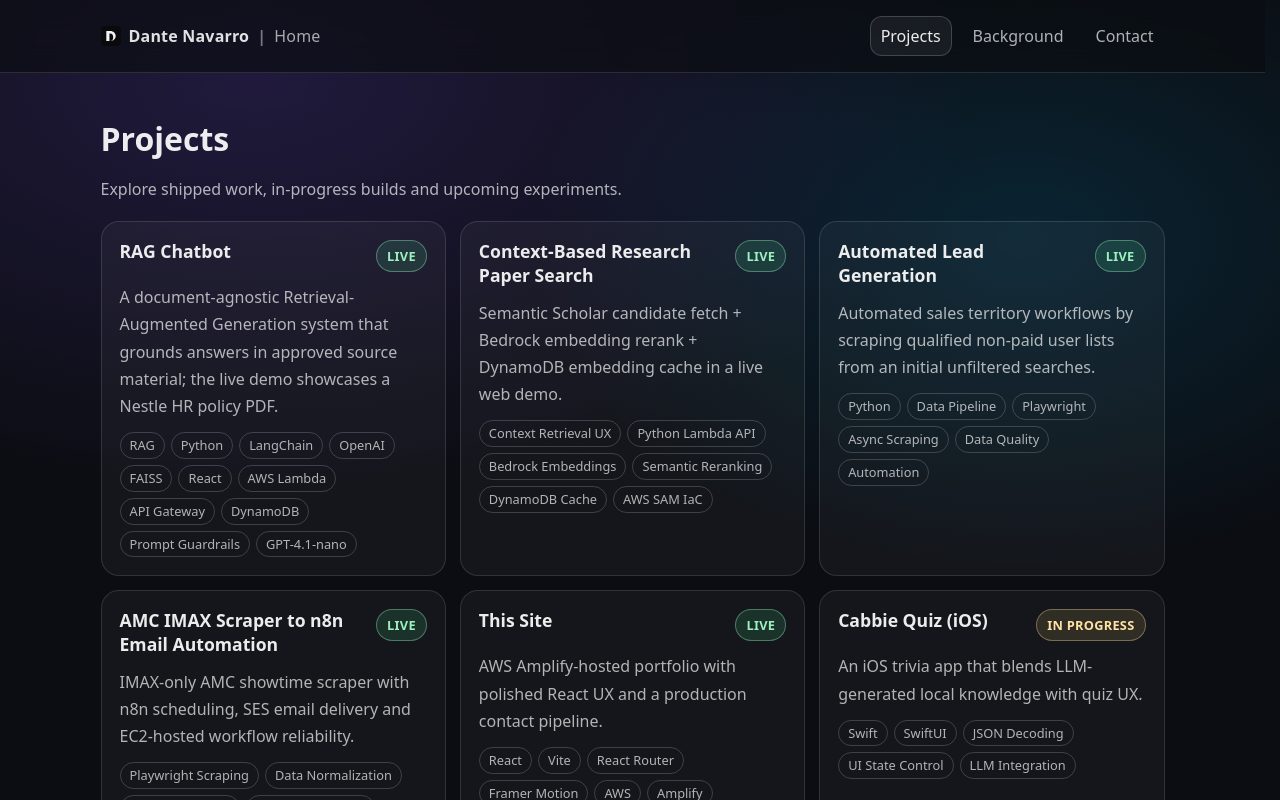
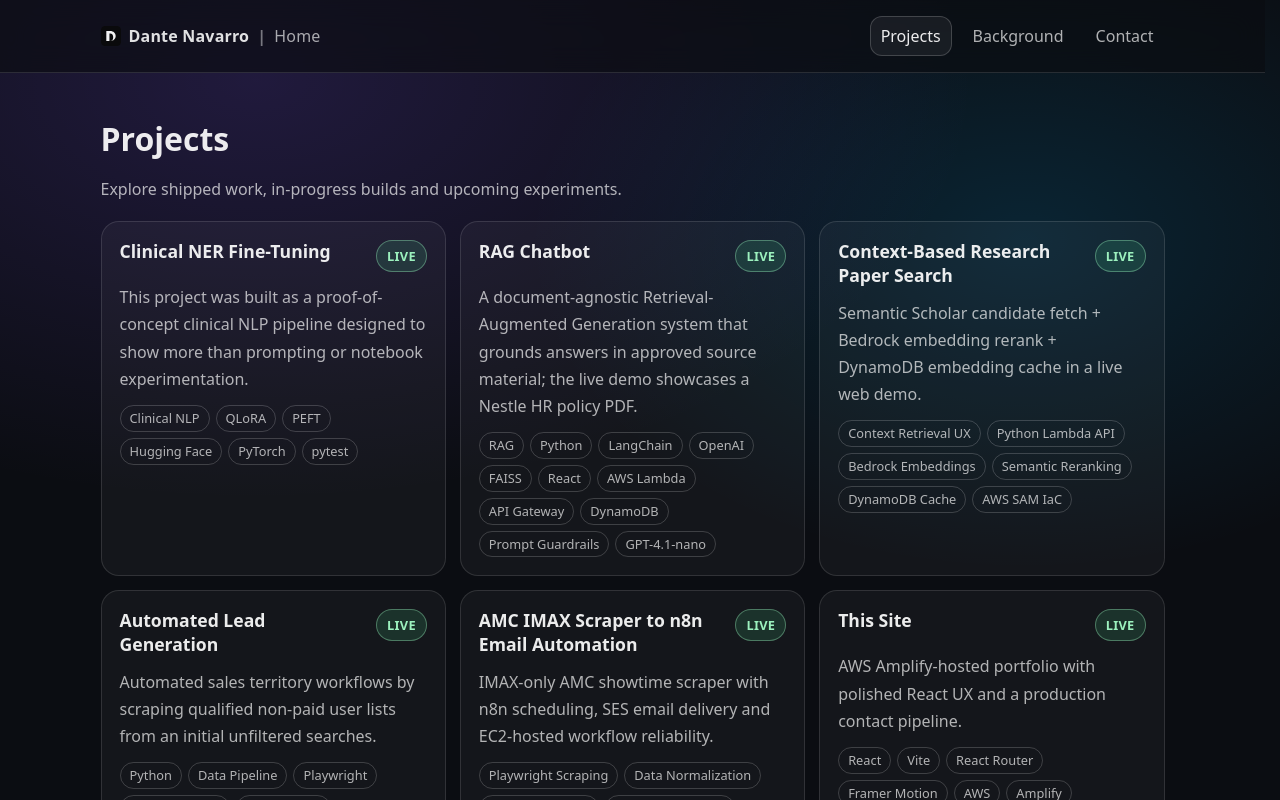
Before and after one commit to dantee-nv/dante-site, a React (Vite) app: page /projects in a window 1280 px wide. Shown: the top 800 px of the page. Built offline with nearby package versions, Linux system fonts and the light colour scheme.

Commit message:
Add clinical NER project card and case study content

```diff
--- a/src/data/projects.js
+++ b/src/data/projects.js
@@ -79,6 +79,105 @@ function normalizeOpportunity(rawOpportunity) {
 }
 
 const baseProjects = [
+  {
+    slug: "clinical-ner-finetune",
+    title: "Clinical NER Fine-Tuning",
+    summary:
+      "This project was built as a proof-of-concept clinical NLP pipeline designed to show more than prompting or notebook experimentation. It combines synthetic C-CDA input, public biomedical NER data, QLoRA fine-tuning, and reproducible evaluation in a compact workflow that can run on a Colab T4 GPU.",
+    cardSummary:
+      "This project was built as a proof-of-concept clinical NLP pipeline designed to show more than prompting or notebook experimentation.",
+    status: "live",
+    tags: ["Clinical NLP", "QLoRA", "PEFT", "Hugging Face", "PyTorch", "pytest"],
+    atGlance: {
+      skills: [
+        { label: "Clinical NLP", lane: "ai" },
+        { label: "QLoRA", lane: "ai" },
+        { label: "PEFT", lane: "ai" },
+        { label: "Hugging Face", lane: "ai" },
+        { label: "PyTorch", lane: "ai" },
+        { label: "pytest", lane: "backend" },
+      ],
+      metrics: [
+        {
+          label: "Held-Out Eval",
+          value: "Precision 0.8000 • Recall 0.7515 • F1 0.7750 • Exact Match 0.5500",
+          tone: "success",
+        },
+        {
+          label: "Validation Snapshot",
+          value: "500 curated rows • 0 invalid rows",
+          tone: "info",
+        },
+        { label: "Tests", value: "16 passing tests", tone: "success" },
+      ],
+    },
+    template: "case-study",
+    meta: {
+      timeline: "March 2026",
+      role: "AI + ML Engineer",
+      stack:
+        "Python, Hugging Face Transformers, PEFT/QLoRA, TRL, PyTorch, scikit-learn, pytest, XML parsing",
+    },
+    sections: [
+      {
+        heading: "Overview",
+        body:
+          "This project was built as a proof-of-concept clinical NLP pipeline designed to show more than prompting or notebook experimentation. It combines synthetic C-CDA input, public biomedical NER data, QLoRA fine-tuning, and reproducible evaluation in a compact workflow that can run on a Colab T4 GPU.",
+      },
+      {
+        heading: "Build",
+        body:
+          "The pipeline starts by parsing a synthetic C-CDA XML example, then curates public biomedical NER datasets into a normalized `problems` / `treatments` / `tests` extraction schema. From there, it validates the generated JSONL training data, fine-tunes `microsoft/Phi-3-mini-4k-instruct` with PEFT/QLoRA, runs CLI-based inference on sample notes, and evaluates held-out performance with saved metrics.",
+        bullets: [
+          "Dataset fallback order is `medical_ner`, then `ncbi_disease`, then `bc5cdr`.",
+          "The training flow uses 4-bit quantization, LoRA adapters, and TRL `SFTTrainer` with Colab T4-friendly defaults.",
+          "The repository is organized into dedicated `data/`, `train/`, `inference/`, `eval/`, and `tests/` modules for end-to-end review.",
+        ],
+      },
+      {
+        heading: "Debugging + Hardening",
+        body:
+          "The most important work was making the project reliable enough to review end to end. That included dataset fallback loading, schema normalization, validation and metrics utilities, Colab and private-repo quickstart fixes, `transformers` `TrainingArguments` compatibility updates, `SFTTrainer` API compatibility handling, a workaround for Colab bfloat16 AMP issues, disabling generation cache behavior that triggered `DynamicCache` failures, and evaluation fixes for zero-class sklearn metric edge cases.",
+        bullets: [
+          "Validation checks cover JSONL parsing, message schema structure, assistant payload JSON, and target-key presence.",
+          "Automated tests cover the parser, curation, validation, and evaluation modules.",
+        ],
+      },
+      {
+        heading: "Results",
+        body:
+          "The project produced committed adapter artifacts, reproducible evaluation outputs, and a tested Python codebase. On the final adapter run, held-out evaluation recorded precision `0.8000`, recall `0.7515`, F1 `0.7750`, and exact match `0.5500` across `80` evaluated examples. The validation snapshot dated March 10, 2026 reported `500` curated rows with `0` invalid rows, and the automated test suite currently passes with `16` tests. This remains a portfolio proof of concept rather than a clinically deployable system: the C-CDA parser is intentionally minimal, the label mapping is heuristic, and the entity schema is simplified.",
+        visual: {
+          kind: "image",
+          src: "/projects/clinical-ner-finetune-sample-results.png",
+          alt:
+            "Terminal screenshot showing the clinical NER adapter predicting diabetes, metformin, and HbA1c from a sample note.",
+          caption:
+            "Sample CLI inference output from the adapter run, showing extracted problems, treatments, and tests for a diabetes note.",
+        },
+        bullets: [
+          "Held-out metrics are saved in `eval/results.json` with `80` evaluated examples and exact match rate `0.5500`.",
+          "The latest validation snapshot used fallback dataset `bc5cdr` and produced `400` train / `50` val / `50` test rows.",
+          "The sample inference screenshot shows the adapter extracting `problems`, `treatments`, and `tests` from a note about diabetes, metformin, and HbA1c.",
+        ],
+      },
+    ],
+    highlights: [
+      "Built and debugged an end-to-end clinical NER fine-tuning workflow on Colab T4.",
+      "Implemented reproducible public-dataset curation with fallback loading and schema normalization.",
+      "Added robust validation and metrics utilities, including zero-class edge-case handling.",
+      "Shipped tested, CLI-first Python modules suitable for portfolio review.",
+    ],
+    cta: [
+      { label: "Back to Projects", to: "/projects" },
+      { label: "Contact Me", to: "/contact" },
+      {
+        label: "View Full Deep Dive",
+        to: "https://github.com/dantee-nv/clinical-ner-finetune",
+        external: true,
+      },
+    ],
+  },
   {
     slug: "site",
     title: "This Site",
--- a/src/pages/Projects.jsx
+++ b/src/pages/Projects.jsx
@@ -30,10 +30,11 @@ export default function Projects() {
     "in-progress": 1,
   };
   const liveProjectOrder = {
-    "rag-hr-chatbot": 0,
-    "semantic-paper-search-bedrock": 1,
-    "lead-generation": 2,
-    "amc-imax-scraper-n8n-automation": 3,
+    "clinical-ner-finetune": 0,
+    "rag-hr-chatbot": 1,
+    "semantic-paper-search-bedrock": 2,
+    "lead-generation": 3,
+    "amc-imax-scraper-n8n-automation": 4,
   };
 
   const sortedProjects = [...projectCardList].sort((a, b) => {
```
Also changed, not shown: public/projects/clinical-ner-finetune-sample-results.png (added).
